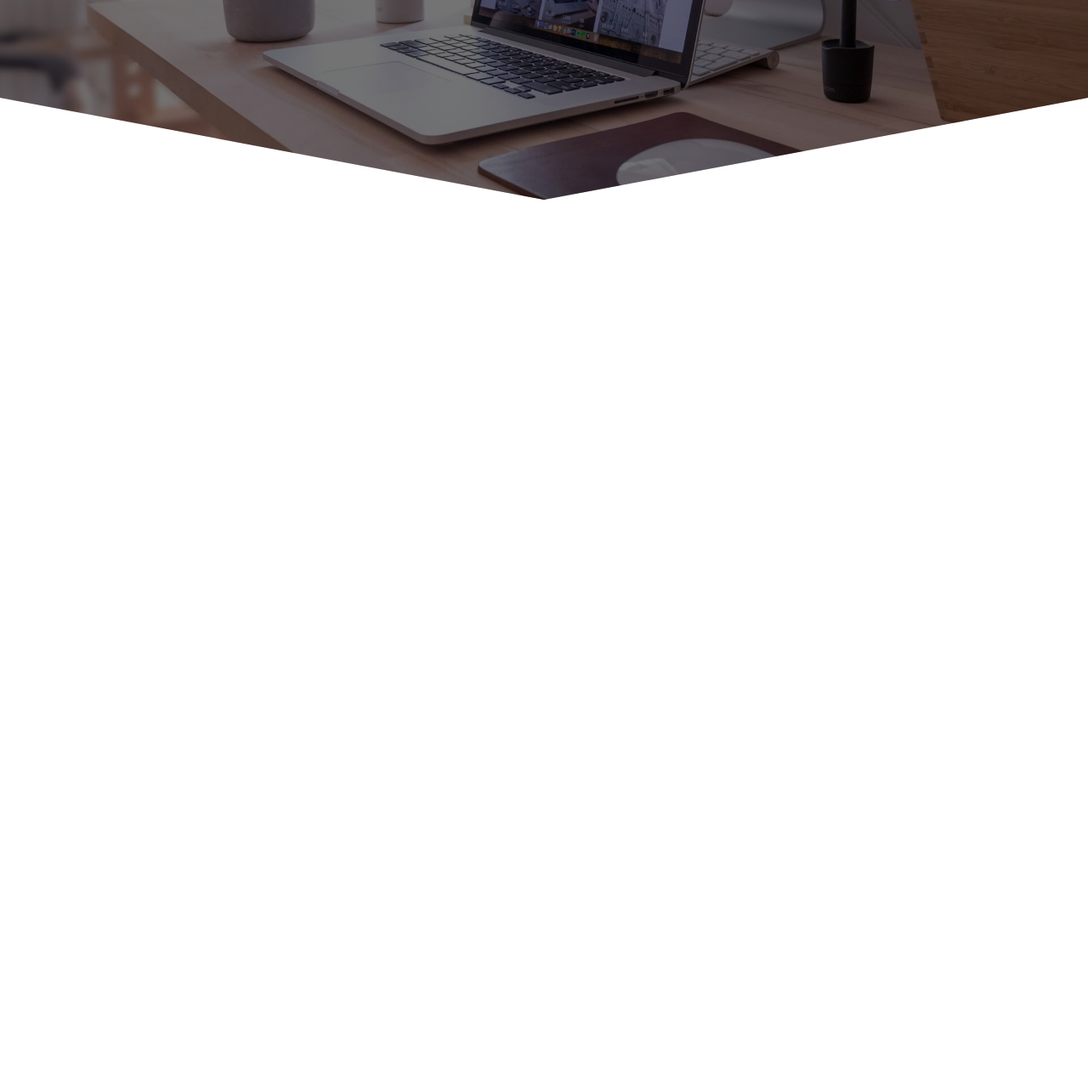
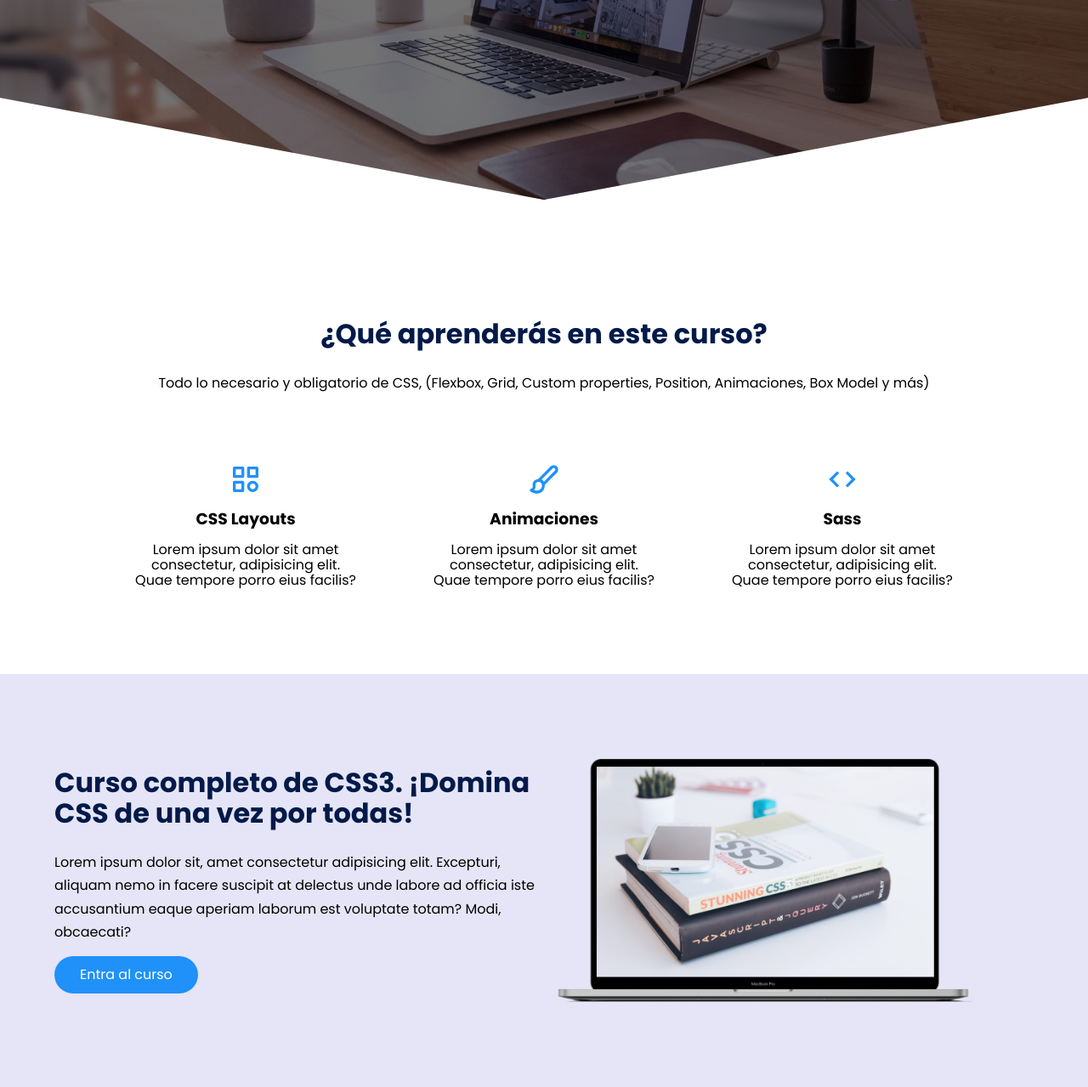
Before and after one commit to LucasRavalle/landingpage, a plain HTML site: page index.html in a window 1280 px wide. Shown: the part 525-1804 px from the top of the page at 85% size. Before the commit the page ends 800 px from the top, so only its background shows below. Drawn offline with Linux system fonts and the light colour scheme.

Commit message:
about and knowledge html-css

```diff
--- a/css/estilos.css
+++ b/css/estilos.css
@@ -121,3 +121,74 @@ body{
     padding: 13px 30px;
     border-radius: 32px;
 }
+
+/* About */
+
+.about {
+    text-align: center;
+}
+
+.subtitle {
+    color: var(--color-title);
+    font-size: 2rem;
+    margin-bottom: 25px;
+}
+
+
+.about__paragraph {
+    line-height: 1.7;
+}
+
+.about__main {
+    padding-top: 80px;
+    display: grid;
+    width: 90%;
+    margin: 0 auto;
+    gap: 1em;
+    overflow: hidden;
+    grid-template-columns: repeat(auto-fit, minmax(260px, auto));
+}
+
+.about__icons {
+    display: grid;
+    gap: 1em;
+    justify-items: center;
+    width: 260px;
+    overflow: hidden;
+    margin: 0 auto;
+}
+
+.about__icon {
+    width: 40px;
+}
+
+/* Knowledge */
+
+.knowledge {
+    background-color: #e5e5f7;
+    background-image: radial-gradient(#444cf7 0.5px, transparent 0.5px), radial-gradient(#444cf7 0.5px, #e5e5f7 0.5px);
+    background-size: 20px 20px;
+    background-position: 0 0, 10px 10px;
+    overflow: hidden;
+}
+
+.knowledge__container{
+    display: grid;
+    grid-template-columns: 1fr 1fr;
+    gap: 1em;
+    align-items: center;
+}
+
+.knowledge__picture{
+    max-width: 500px;
+}
+
+.knowledge__paragraph{
+    line-height: 1.7;
+    margin-bottom: 15px;
+}
+
+.knowledge__img{
+    width: 100%;
+    display: block;
+}
--- a/index.html
+++ b/index.html
@@ -46,5 +46,52 @@
         </section>
     </header>
 
+    <main>
+        <section class="container about">
+            <h2 class="subtitle">¿Qué aprenderás en este curso?</h2>
+            <p class="about__paragraph">Todo lo necesario y obligatorio de CSS, (Flexbox, Grid, Custom properties,
+                Position, Animaciones, Box Model y más)</p>
+
+            <div class="about__main">
+                <article class="about__icons">
+                    <img src="./images/shapes.svg" class="about__icon">
+                    <h3 class="about__title">CSS Layouts</h3>
+                    <p class="about__paragrah">Lorem ipsum dolor sit amet consectetur, adipisicing elit. Quae tempore
+                        porro eius facilis?</p>
+                </article>
+
+                <article class="about__icons">
+                    <img src="./images/paint.svg" class="about__icon">
+                    <h3 class="about__title">Animaciones</h3>
+                    <p class="about__paragrah">Lorem ipsum dolor sit amet consectetur, adipisicing elit. Quae tempore
+                        porro eius facilis?</p>
+                </article>
+
+                <article class="about__icons">
+                    <img src="./images/code.svg" class="about__icon">
+                    <h3 class="about__title">Sass</h3>
+                    <p class="about__paragrah">Lorem ipsum dolor sit amet consectetur, adipisicing elit. Quae tempore
+                        porro eius facilis?</p>
+                </article>
+            </div>
+        </section>
+
+        <section class="knowledge">
+            <div class="knowledge__container container">
+                <div class="knowledege__texts">
+                    <h2 class="subtitle">Curso completo de CSS3. ¡Domina CSS de una vez por todas!</h2>
+                    <p class="knowledge__paragraph">Lorem ipsum dolor sit, amet consectetur adipisicing elit. Excepturi,
+                        aliquam nemo in facere suscipit at delectus unde labore ad officia iste accusantium eaque
+                        aperiam laborum est voluptate totam? Modi, obcaecati?</p>
+                    <a href="#" class="cta">Entra al curso</a>
+                </div>
+
+                <figure class="knowledge__picture">
+                    <img src="./images/macbook.png" class="knowledge__img">
+                </figure>
+            </div>
+        </section>
+    </main>
+
 </body>
 </html>
```
